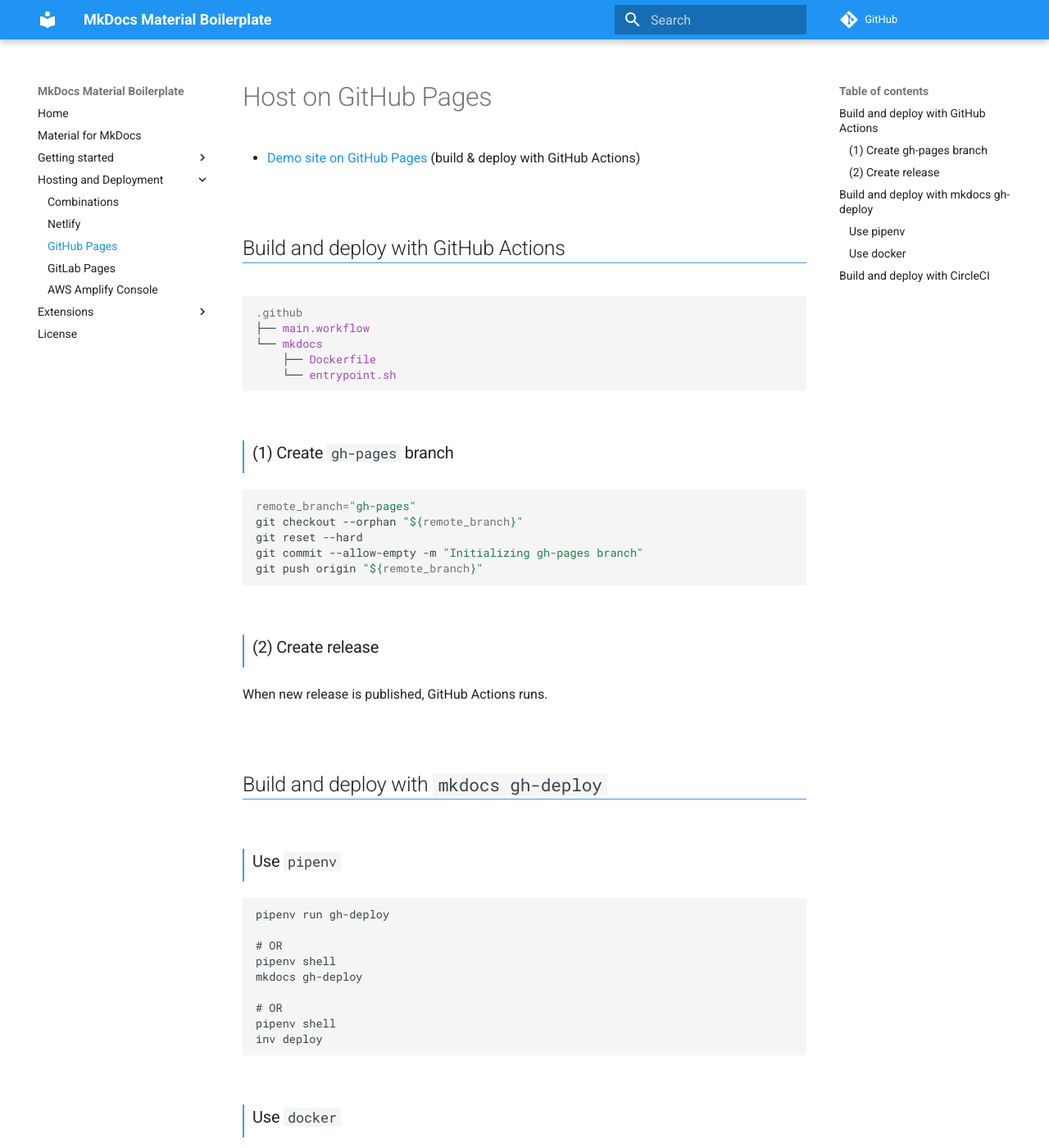
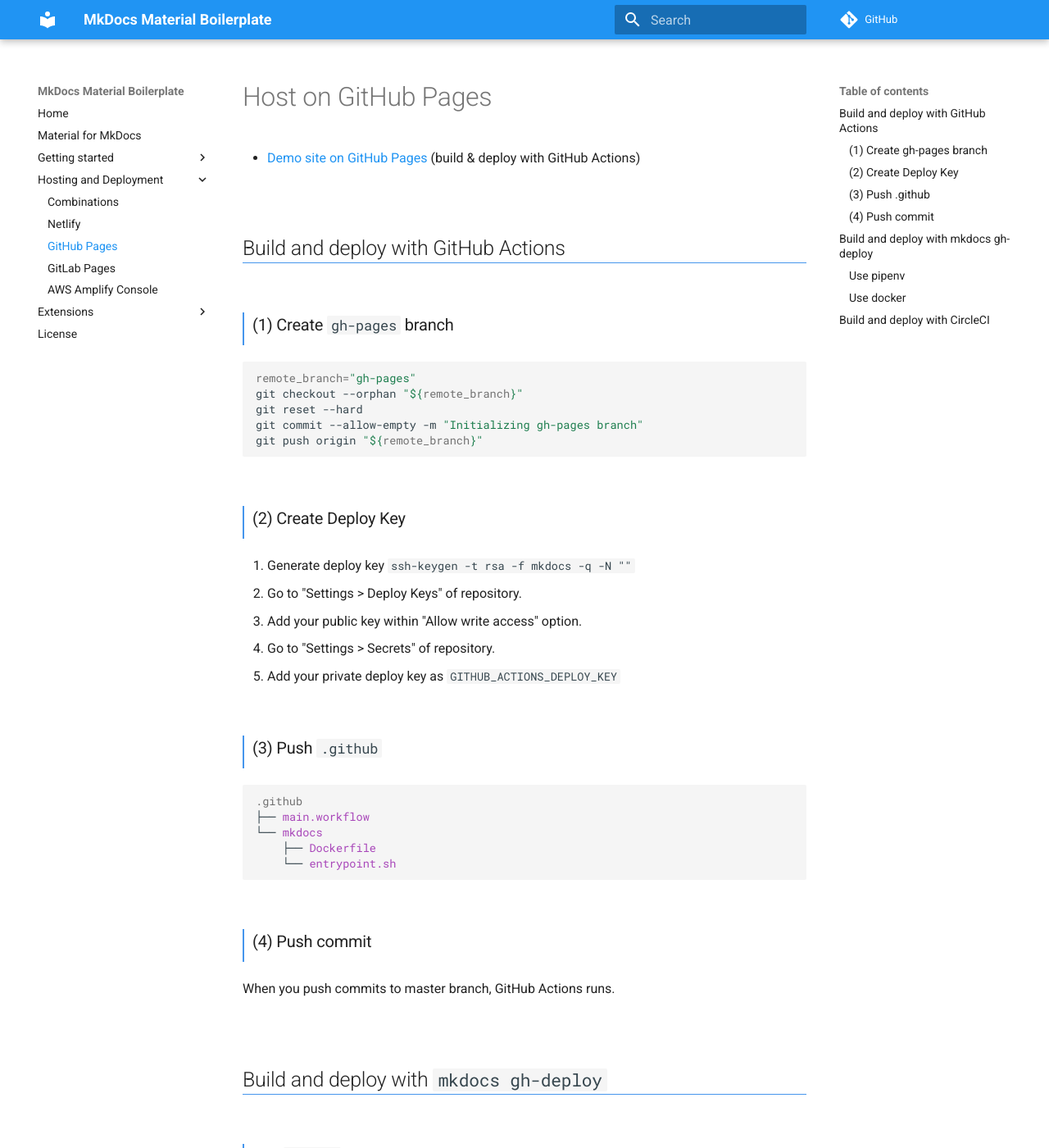
Before and after one commit to peaceiris/mkdocs-material-boilerplate, an MkDocs documentation site: the page built from docs/hosting-and-deployment/github-pages.md, in a window 1280 px wide and 1400 px high. Shown: the whole window at 82% size. Built offline with MkDocs 1.6.1 and Material for MkDocs 9.7.7, drawn with Linux system fonts in a browser that asks for light colours; comment, search, counter and statistics services are not loaded.

Commit message:
update: docs about GitHub Actions

````diff
--- a/docs/hosting-and-deployment/github-pages.md
+++ b/docs/hosting-and-deployment/github-pages.md
@@ -5,14 +5,6 @@
 
 
 ## Build and deploy with GitHub Actions
-
-```
-.github
-├── main.workflow
-└── mkdocs
-    ├── Dockerfile
-    └── entrypoint.sh
-```
 
 ### (1) Create `gh-pages` branch
 
@@ -24,9 +16,27 @@
 git push origin "${remote_branch}"
 ```
 
-### (2) Create release
+### (2) Create Deploy Key
 
-When new release is published, GitHub Actions runs.
+1. Generate deploy key `ssh-keygen -t rsa -f mkdocs -q -N ""`
+2. Go to "Settings > Deploy Keys" of repository.
+3. Add your public key within "Allow write access" option.
+4. Go to "Settings > Secrets" of repository.
+5. Add your private deploy key as `GITHUB_ACTIONS_DEPLOY_KEY`
+
+### (3) Push `.github`
+
+```
+.github
+├── main.workflow
+└── mkdocs
+    ├── Dockerfile
+    └── entrypoint.sh
+```
+
+### (4) Push commit
+
+When you push commits to master branch, GitHub Actions runs.
 
 
 
````
Also changed, not shown: 1 other file.
